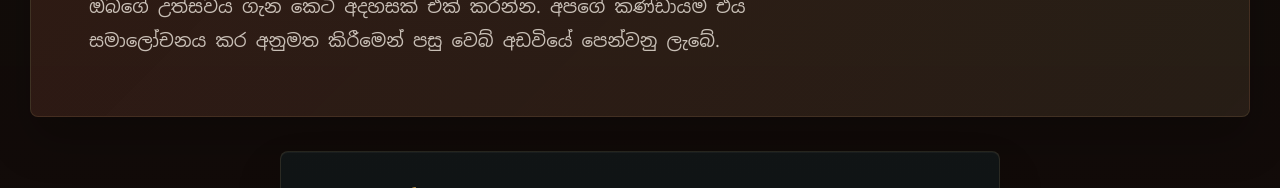
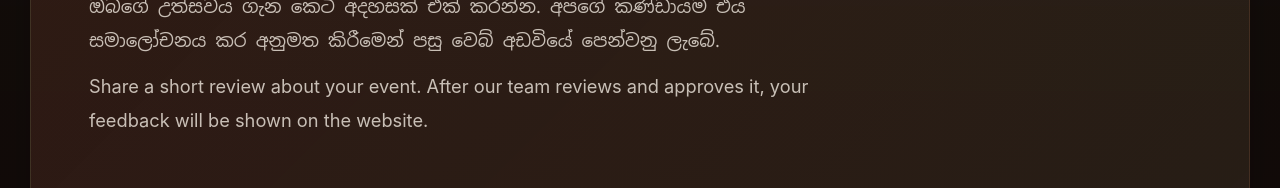
Before and after one commit to chamudithaperera/sgl-catering-services, a React (Vite) app in the folder client/: page /reviews in a window 1280 px wide. Shown: the part 354-542 px from the top of the page. Built offline with nearby package versions, Linux system fonts and the light colour scheme; no server answers; a web font is replaced by a local one.

Commit message:
Add dynamic content and English copy to reviews page

```diff
--- a/client/src/pages/ReviewsPage.css
+++ b/client/src/pages/ReviewsPage.css
@@ -154,6 +154,13 @@
   color: var(--text-muted);
   font-size: clamp(1rem, 1.7vw, 1.14rem);
   line-height: 1.86;
+}
+
+.reviews-hero-english {
+  color: rgba(255, 248, 239, 0.68);
+  font-family: "Inter", "Segoe UI", sans-serif;
+  font-size: clamp(0.98rem, 1.45vw, 1.08rem);
+  line-height: 1.72;
 }
 
 .reviews-content {
--- a/client/src/pages/ReviewsPage.jsx
+++ b/client/src/pages/ReviewsPage.jsx
@@ -1,4 +1,4 @@
-import { useState } from "react";
+import { useEffect, useState } from "react";
 import { CheckCircle2, PhoneCall, Send, Star } from "lucide-react";
 import { Link } from "react-router-dom";
 import { Seo } from "../components/Seo";
@@ -21,6 +21,15 @@ const initialReviewForm = {
   note: "",
 };
 
+const defaultReviewsText = {
+  titleSinhala: "ඔබගේ අත්දැකීම අප සමඟ බෙදාගන්න",
+  titleEnglish: "Customer Reviews",
+  descriptionSinhala:
+    "ඔබගේ උත්සවය ගැන කෙටි අදහසක් එක් කරන්න. අපගේ කණ්ඩායම එය සමාලෝචනය කර අනුමත කිරීමෙන් පසු වෙබ් අඩවියේ පෙන්වනු ලැබේ.",
+  descriptionEnglish:
+    "Share a short review about your event. After our team reviews and approves it, your feedback will be shown on the website.",
+};
+
 function buildTelUrl(phoneNumber) {
   const digits = phoneNumber?.replace(/[^\d+]/g, "");
 
@@ -32,7 +41,21 @@ export default function ReviewsPage() {
   const [status, setStatus] = useState("");
   const [statusType, setStatusType] = useState("success");
   const [isSubmitting, setIsSubmitting] = useState(false);
-  const callPhone = "0703324350";
+  const [pageContent, setPageContent] = useState(null);
+  const reviewsText = {
+    ...defaultReviewsText,
+    ...(pageContent?.webTexts?.reviews || {}),
+  };
+  const callPhone = pageContent?.siteConfig?.phone || "";
+
+  useEffect(() => {
+    api
+      .get("/public/home")
+      .then((response) => setPageContent(response.data))
+      .catch((error) => {
+        console.error(error);
+      });
+  }, []);
 
   function updateField(event) {
     const { name, value } = event.target;
@@ -69,8 +92,8 @@ export default function ReviewsPage() {
   return (
     <main className="reviews-page">
       <Seo
-        title="Customer Reviews | SGL Catering Services"
-        description="Share your SGL Catering Services experience with a customer review."
+        title={`${reviewsText.titleEnglish} | SGL Catering Services`}
+        description={reviewsText.descriptionEnglish || reviewsText.descriptionSinhala}
         canonicalPath="/reviews"
         image="/assets/sgl-logo.png"
         siteName="SGL Catering Services"
@@ -94,9 +117,10 @@ export default function ReviewsPage() {
 
       <section className="reviews-hero">
         <div className="reviews-hero-copy">
-          <span>Customer Reviews</span>
-          <h1>ඔබගේ අත්දැකීම අප සමඟ බෙදාගන්න</h1>
-          <p>ඔබගේ උත්සවය ගැන කෙටි අදහසක් එක් කරන්න. අපගේ කණ්ඩායම එය සමාලෝචනය කර අනුමත කිරීමෙන් පසු වෙබ් අඩවියේ පෙන්වනු ලැබේ.</p>
+          <span>{reviewsText.titleEnglish}</span>
+          <h1>{reviewsText.titleSinhala}</h1>
+          <p>{reviewsText.descriptionSinhala}</p>
+          {reviewsText.descriptionEnglish ? <p className="reviews-hero-english">{reviewsText.descriptionEnglish}</p> : null}
         </div>
       </section>
 
```
Also changed, not shown: 1 other file (tests, documents, lock files or other folders).
